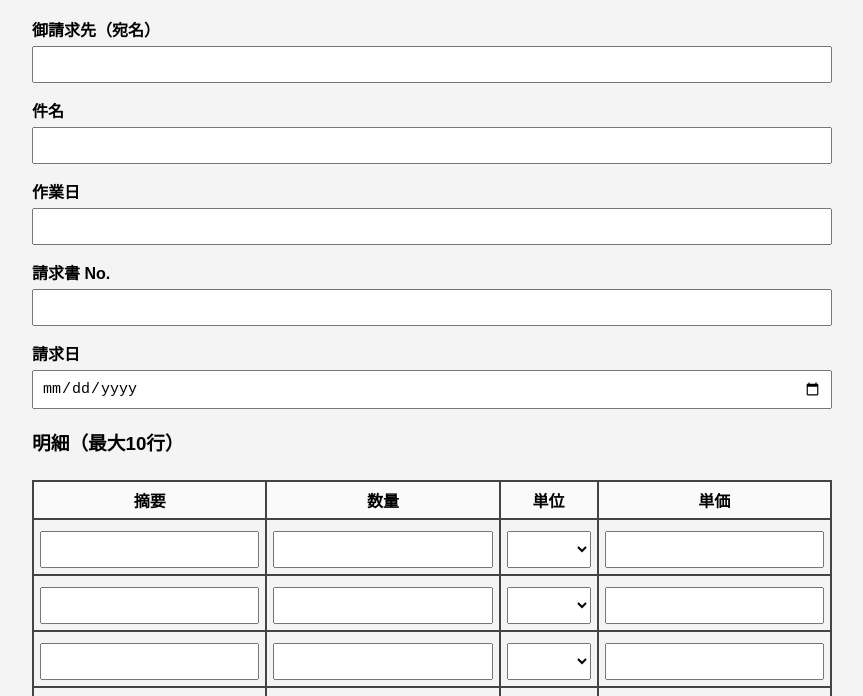
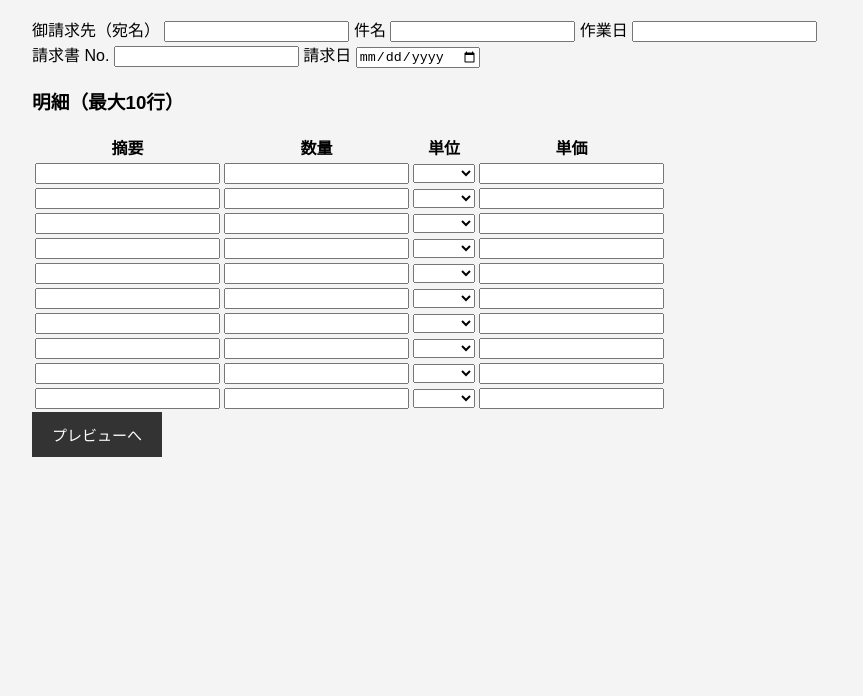
Before and after one commit to moechan36/seikyusyo_app, a plain HTML site: page index.html in a window 1280 px wide. Shown: the part 78-774 px from the top of the page, without its empty margins (208-1071 px from the left). Drawn offline with Linux system fonts and the light colour scheme.

Commit message:
Add files via upload

```diff
--- a/style.css
+++ b/style.css
@@ -1,4 +1,3 @@
-/* 全体設定 */
 body {
   font-family: "Yu Gothic", "Hiragino Sans", sans-serif;
   padding: 20px;
@@ -6,7 +5,7 @@ body {
   background: #f4f4f4;
 }
 
-/* 中央の白い領域（プレビュー用） */
+/* メイン領域 */
 #invoice-layout {
   width: 800px;
   margin: 0 auto;
@@ -15,59 +14,76 @@ body {
   box-shadow: 0 0 10px rgba(0,0,0,0.1);
 }
 
-/* 入力フォーム側の最大幅 */
+/* 入力画面用コンテナ */
 .container {
   max-width: 800px;
   margin: 0 auto;
 }
 
-/* ラベル */
-label {
-  font-weight: bold;
-  margin-top: 15px;
-  display: block;
+/* 見出し */
+.invoice-header {
+  display: flex;
+  justify-content: space-between;
+  align-items: flex-start;
 }
 
-/* 入力 */
-input, select, button {
-  width: 100%;
-  padding: 8px;
-  margin-top: 5px;
-  box-sizing: border-box;
-  font-size: 15px;
+.title {
+  font-size: 28px;
+  letter-spacing: 10px;
+  font-weight: bold;
 }
 
-button {
-  background: #333;
-  color: #fff;
-  border: none;
-  cursor: pointer;
-  padding: 12px;
+.title-message {
+  margin-top: 40px;
+}
+
+/* 宛名 */
+.client-name {
   margin-top: 20px;
+  font-size: 18px;
+  font-weight: bold;
+}
+
+/* 件名・作業日 */
+.work-info {
+  margin-top: 20px;
+  line-height: 1.8;
+}
+
+/* 請求者（もえ固定） */
+.issuer-block {
+  margin-top: 20px;
+  line-height: 1.6;
+  text-align: left;
+}
+
+.issuer-title {
+  font-weight: bold;
+  margin-bottom: 5px;
 }
 
 /* テーブル */
-table {
+.invoice-table {
   width: 100%;
   border-collapse: collapse;
-  margin-top: 25px;
+  margin-top: 30px;
 }
 
-th, td {
-  border: 2px solid #444;
+.invoice-table th,
+.invoice-table td {
+  border: 2px solid #444; /* ★ 外枠と同じ太さに統一 */
   padding: 6px;
 }
 
-th {
+.invoice-table th {
   background: #fafafa;
   font-weight: bold;
 }
 
-/* 金額の位置 */
+/* 金額表示 */
 .amount-right {
+  margin-top: 20px;
   text-align: right;
-  font-weight: bold;
-  margin-top: 20px;
   font-size: 16px;
 }
 
@@ -78,7 +94,17 @@ th {
   line-height: 1.6;
 }
 
+/* PDF作成ボタン */
 .no-print {
   margin-top: 40px;
   text-align: center;
 }
+
+button {
+  background: #333;
+  color: #fff;
+  border: none;
+  padding: 12px 20px;
+  font-size: 15px;
+  cursor: pointer;
+}
```
Also changed, not shown: invoice_layout.html (+16 -10 lines).
